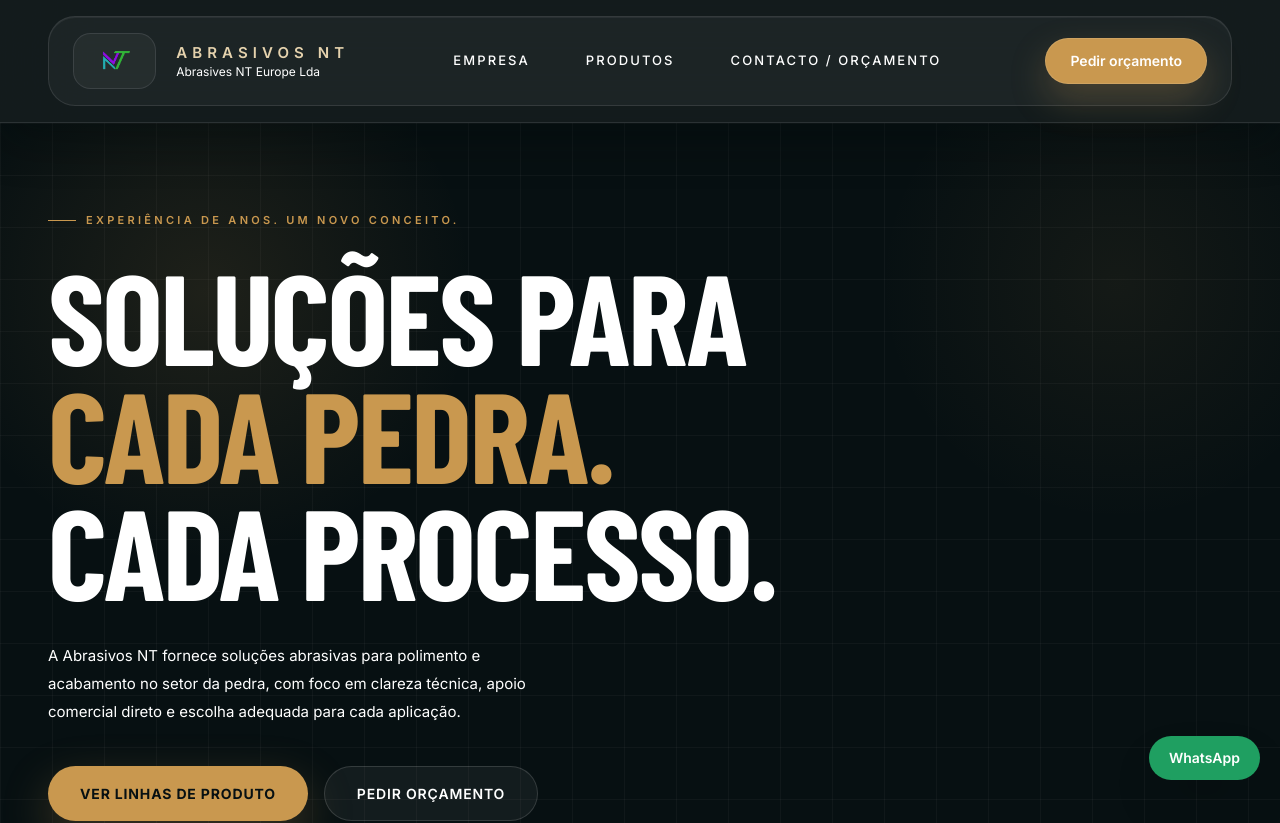
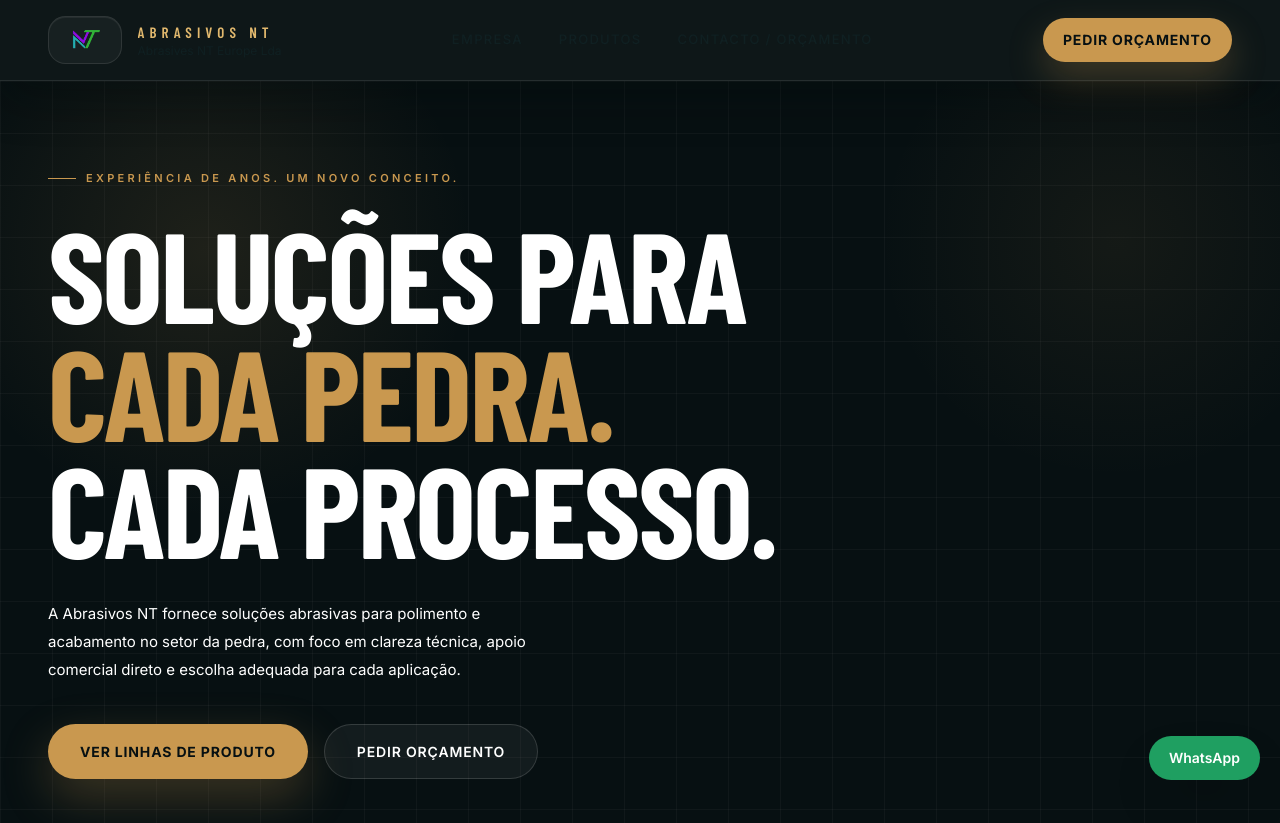
Before and after one commit to CAP1974/abrasivos-nt-site, a Next.js app: page / in a window 1280 px wide. Shown: the top 823 px of the page. Built offline with nearby package versions, Linux system fonts and the light colour scheme; a web font is replaced by a local one.

Commit message:
Update site-header.tsx

```diff
--- a/components/site-header.tsx
+++ b/components/site-header.tsx
@@ -1,59 +1,83 @@
-/* eslint-disable @next/next/no-img-element */
+"use client";
+
 import Link from "next/link";
+import { usePathname } from "next/navigation";
+import { useState } from "react";
 import { company, cta, navigation } from "@/content/site";
 
 export function SiteHeader() {
+  const [mobileOpen, setMobileOpen] = useState(false);
+  const pathname = usePathname();
+
   return (
-    <header className="sticky top-0 z-50 border-b border-white/10 bg-[#071012]/95 text-white shadow-[0_18px_46px_rgba(4,8,9,0.32)] backdrop-blur-2xl">
+    <header className="sticky top-0 z-50 border-b border-white/10 backdrop-blur-2xl"
+      style={{ background: "rgba(7,16,18,0.97)", boxShadow: "0 18px 46px rgba(4,8,9,0.32)" }}>
       <div className="container-shell py-3.5 sm:py-4">
-        <div className="rounded-[1.7rem] border border-white/10 bg-white/[0.04] px-4 py-3 shadow-[inset_0_1px_0_rgba(255,255,255,0.06)] sm:px-5 lg:px-6 lg:py-4">
-          <div className="flex items-center justify-between gap-4 lg:gap-6">
-            <Link href="/" className="flex min-w-0 items-center gap-4 lg:gap-5">
-              <div className="flex h-12 w-[4.6rem] shrink-0 items-center justify-center rounded-[1.1rem] border border-white/10 bg-white/[0.04] px-2 soft-outline sm:h-14 sm:w-[5.2rem]">
+        {/* Main row */}
+        <div className="flex items-center justify-between gap-4">
+          <Link href="/" className="flex items-center gap-4 min-w-0">
+            <div className="flex h-12 w-[4.6rem] shrink-0 items-center justify-center rounded-[1.1rem] border border-white/10 bg-white/[0.04] px-2"
+              style={{ boxShadow: "inset 0 1px 0 rgba(255,255,255,0.06)" }}>
+              {/* eslint-disable-next-line @next/next/no-img-element */}
               <img src="/abrasivos-nt-logo.png" alt={`${company.brandName} logótipo`} className="h-8 w-auto sm:h-9" />
             </div>
-              <div className="flex min-w-0 flex-col justify-center">
-                <span className="truncate text-[13px] font-semibold uppercase tracking-[0.34em] text-sand-200 sm:text-[15px]">
+            <div className="flex flex-col min-w-0">
+              <span className="truncate text-[13px] font-semibold uppercase tracking-[0.34em] sm:text-[15px]"
+                style={{ color: "#e2b96e", fontFamily: "var(--font-barlow), sans-serif" }}>
                 {company.brandName}
               </span>
-                <span className="truncate text-[11px] text-white/56 sm:text-xs">
-                  {company.legalName}
-                </span>
+              <span className="truncate text-[11px] text-white/56 sm:text-xs">{company.legalName}</span>
             </div>
           </Link>
 
-            <nav className="hidden items-center gap-8 text-[13px] font-medium uppercase tracking-[0.16em] text-white/72 xl:flex">
+          {/* Desktop nav */}
+          <nav className="hidden items-center gap-1 xl:flex"
+            style={{ fontSize: "13px", fontWeight: 500, letterSpacing: "0.1em", textTransform: "uppercase" }}>
             {navigation.map((item) => (
-                <Link
-                  key={item.href}
-                  href={item.href}
-                  className="rounded-full px-3 py-2 transition duration-200 hover:bg-white/[0.05] hover:text-white focus-visible:outline focus-visible:outline-2 focus-visible:outline-offset-2 focus-visible:outline-sand-300"
-                >
+              <Link key={item.href} href={item.href}
+                className={`px-4 py-2 rounded-full transition duration-200 ${pathname === item.href ? "text-white bg-white/[0.06]" : "text-white/68 hover:text-white hover:bg-white/[0.05]"}`}>
                 {item.label}
               </Link>
             ))}
           </nav>
 
-            <Link
-              href="/orcamento"
-              className="inline-flex shrink-0 items-center justify-center rounded-full border border-sand-300/40 bg-sand-400 px-4 py-3 text-sm font-semibold text-steel-950 shadow-[0_16px_36px_rgba(201,154,81,0.26)] transition duration-200 hover:-translate-y-0.5 hover:bg-sand-300 focus-visible:outline focus-visible:outline-2 focus-visible:outline-offset-2 focus-visible:outline-sand-200 sm:px-6"
-            >
+          <div className="flex items-center gap-3">
+            <Link href="/orcamento"
+              className="hidden sm:inline-flex shrink-0 items-center justify-center rounded-full px-5 py-3 text-sm font-bold uppercase tracking-[0.06em] transition duration-200 hover:-translate-y-0.5"
+              style={{
+                background: "var(--sand)", color: "var(--deep)",
+                boxShadow: "0 16px 36px rgba(201,152,79,0.26)",
+                letterSpacing: "0.06em"
+              }}>
+              {cta.primaryQuote}
+            </Link>
+            {/* Mobile hamburger */}
+            <button className="xl:hidden flex flex-col gap-1.5 p-2 rounded-xl border border-white/10"
+              onClick={() => setMobileOpen(!mobileOpen)} aria-label="Menu">
+              <span className="block w-5 h-0.5 bg-white rounded-full transition-all" />
+              <span className="block w-5 h-0.5 bg-white rounded-full transition-all" />
+              <span className="block w-5 h-0.5 bg-white rounded-full transition-all" />
+            </button>
+          </div>
+        </div>
+
+        {/* Mobile nav */}
+        {mobileOpen && (
+          <div className="xl:hidden mt-3 flex flex-col border-t border-white/10 pt-3 pb-1 gap-1">
+            {navigation.map((item) => (
+              <Link key={item.href} href={item.href}
+                onClick={() => setMobileOpen(false)}
+                className="px-4 py-3 rounded-xl text-sm font-medium uppercase tracking-[0.1em] text-white/78 border-b border-white/[0.04] hover:text-white hover:bg-white/[0.04] transition">
+                {item.label}
+              </Link>
+            ))}
+            <Link href="/orcamento" onClick={() => setMobileOpen(false)}
+              className="mt-2 mx-0 text-center rounded-full py-3 text-sm font-bold uppercase tracking-[0.06em] transition"
+              style={{ background: "var(--sand)", color: "var(--deep)" }}>
               {cta.primaryQuote}
             </Link>
           </div>
-
-          <nav className="mt-3 flex gap-2 overflow-x-auto pb-1 text-[11px] font-medium uppercase tracking-[0.18em] text-white/70 xl:hidden">
-            {navigation.map((item) => (
-              <Link
-                key={item.href}
-                href={item.href}
-                className="whitespace-nowrap rounded-full border border-white/10 bg-white/[0.03] px-3 py-2 transition hover:border-sand-300/30 hover:text-white"
-              >
-                {item.label}
-              </Link>
-            ))}
-          </nav>
-        </div>
+        )}
       </div>
     </header>
   );
```
Lines whose indentation alone changed are shown as unchanged.
